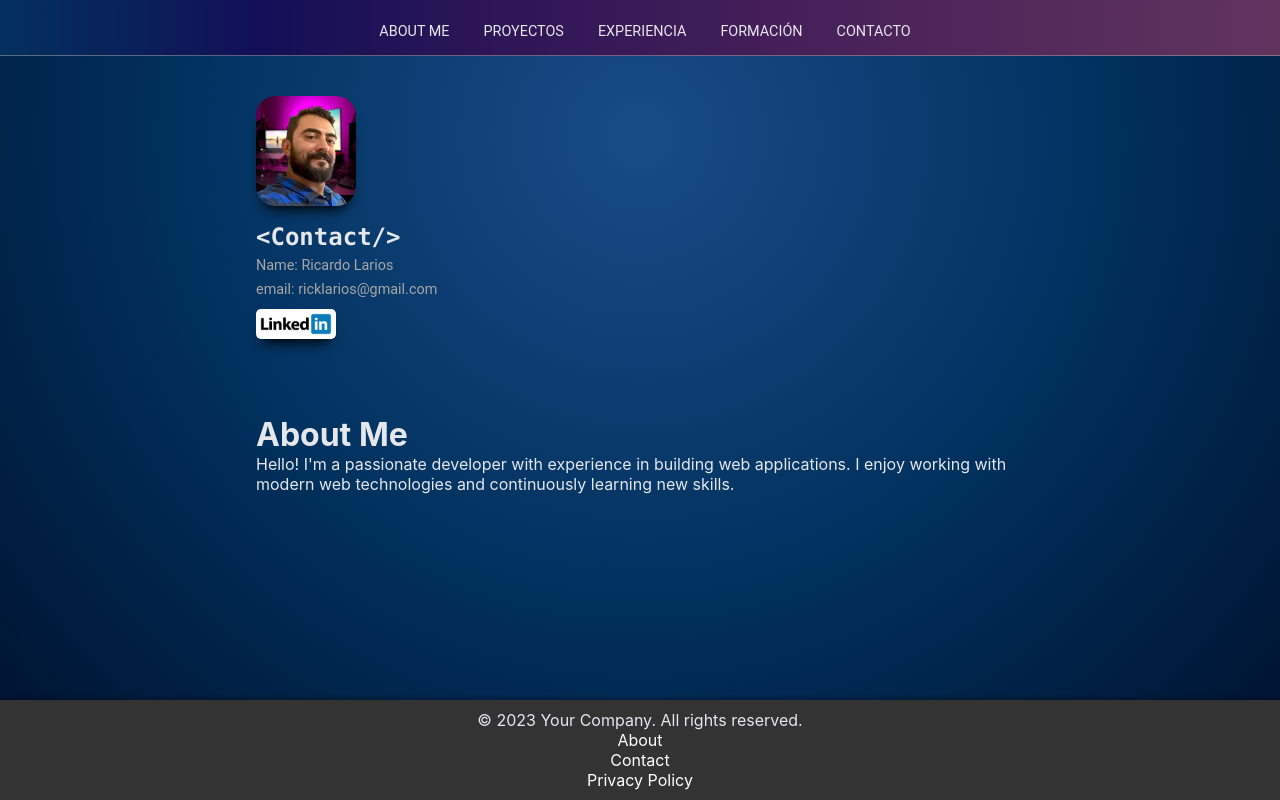
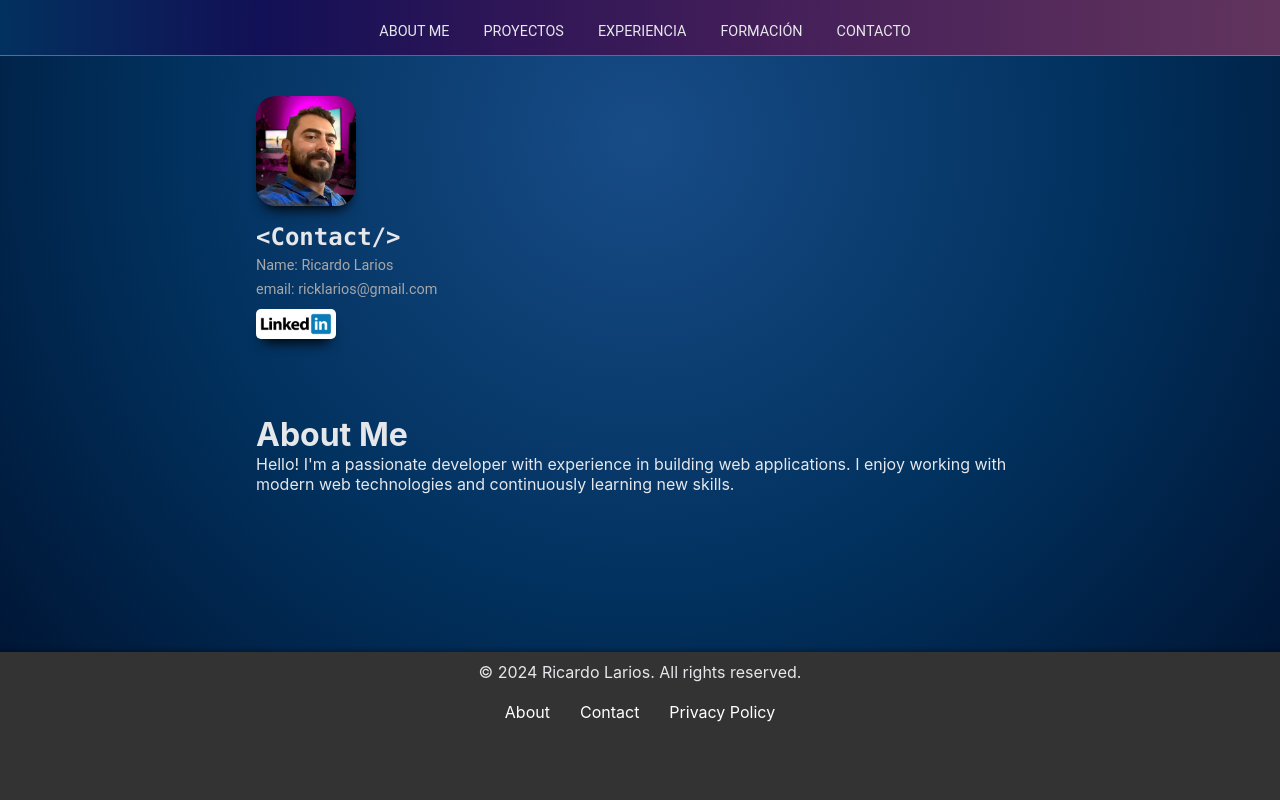
Before and after one commit to ricklarios/web-portafolio, a React (Create React App) app: page / in a window 1280 px wide. Built offline with nearby package versions, Linux system fonts and the light colour scheme.

Commit message:
Update footer content and styling

```diff
--- a/src/components/Footer.jsx
+++ b/src/components/Footer.jsx
@@ -5,7 +5,7 @@ const Footer = () => {
   return (
     <footer className="footer">
       <div className="footer-content">
-        <p>&copy; 2023 Your Company. All rights reserved.</p>
+        <p>&copy; 2024 Ricardo Larios. All rights reserved.</p>
         <ul className="footer-links">
           <li>
             <a href="/about">About</a>
--- a/src/styles/components/footer.css
+++ b/src/styles/components/footer.css
@@ -4,6 +4,7 @@
     position: absolute;
     bottom: 0;
     width: 100%;
+    height: 10vw;
     background-color: #333;
     text-align: center;
     padding: 10px 0;
@@ -19,3 +20,22 @@
 .footer a:hover {
     text-decoration: underline;
 }
+
+.footer-content {
+    display: flex;
+    flex-direction: column;
+    gap: 20px;
+    justify-content: space-between;
+}
+
+.footer-links {
+    display: flex;
+    align-items: center;
+    justify-content: center;
+    gap: 10px;
+    text-decoration: none;
+    list-style: none;
+}
+.footer-links a {
+    text-decoration: none;
+}
```
